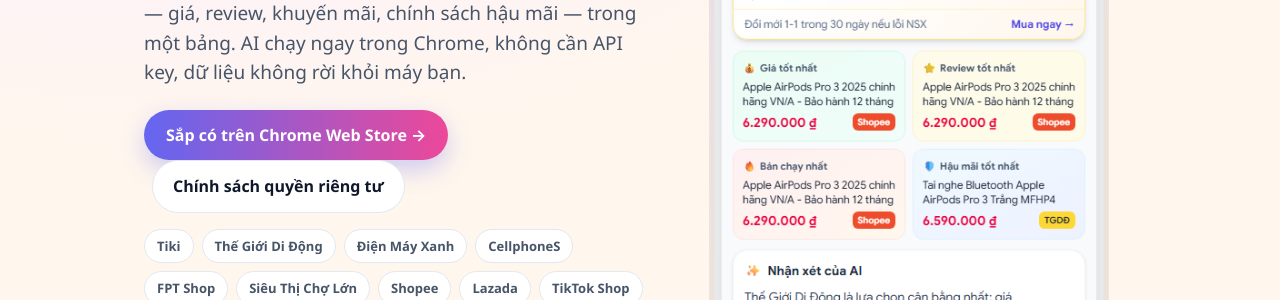
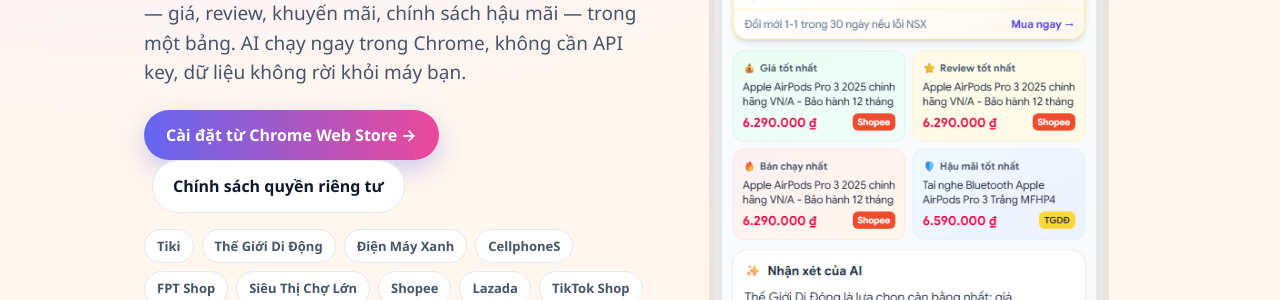
Before and after one commit to manhdungitvn/ai-price-compare, a Jekyll site: the page built from index.md, in a window 1280 px wide and 900 px high. Shown: the part 388-688 px from the top of the window. Built offline with Jekyll 4.4.1, drawn with Linux system fonts in a browser that asks for light colours; some web fonts are replaced.

Commit message:
Live on the Chrome Web Store: CTA and README link to the listing

```diff
--- a/index.md
+++ b/index.md
@@ -9,7 +9,7 @@ description: Chrome extension so sánh giá, review, khuyến mãi và hậu mã
 <span class="kicker"><span class="ki"><svg viewBox="0 0 24 24" fill="none" stroke="currentColor" stroke-width="1.8" stroke-linecap="round" stroke-linejoin="round" aria-hidden="true"><path d="M12 3v4M12 17v4M3 12h4M17 12h4M5.6 5.6l2.8 2.8M15.6 15.6l2.8 2.8M18.4 5.6l-2.8 2.8M8.4 15.6l-2.8 2.8"/></svg></span> Trợ lý mua sắm với AI on-device</span>
 <h1>Mua ở đâu <span class="grad">rẻ và an tâm nhất?</span></h1>
 <p class="lead">So sánh một sản phẩm trên 13 sàn thương mại điện tử — giá, review, khuyến mãi, chính sách hậu mãi — trong một bảng. AI chạy ngay trong Chrome, không cần API key, dữ liệu không rời khỏi máy bạn.</p>
-<p><a class="cta" href="https://chromewebstore.google.com/" rel="noopener">Sắp có trên Chrome Web Store →</a><a class="ghost" href="{{ '/PRIVACY' | relative_url }}">Chính sách quyền riêng tư</a></p>
+<p><a class="cta" href="https://chromewebstore.google.com/detail/ai-reviewer-price-compare/fjgcnfijpnpdmfklgonhkehkaoofbggj" rel="noopener">Cài đặt từ Chrome Web Store →</a><a class="ghost" href="{{ '/PRIVACY' | relative_url }}">Chính sách quyền riêng tư</a></p>
 <div class="stores"><span>Tiki</span><span>Thế Giới Di Động</span><span>Điện Máy Xanh</span><span>CellphoneS</span><span>FPT Shop</span><span>Siêu Thị Chợ Lớn</span><span>Shopee</span><span>Lazada</span><span>TikTok Shop</span><span>Amazon</span><span>Walmart</span><span>Best Buy</span><span>eBay</span></div>
 </div>
 <img class="shot panel" src="{{ '/assets/screenshot-compare.png' | relative_url }}" alt="Side panel so sánh giá với thẻ Lựa chọn tốt nhất và nhận xét AI">
```
Also changed, not shown: README.md.
